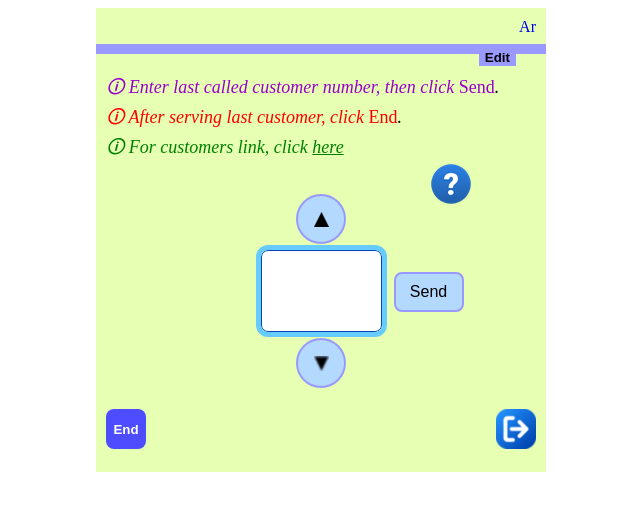
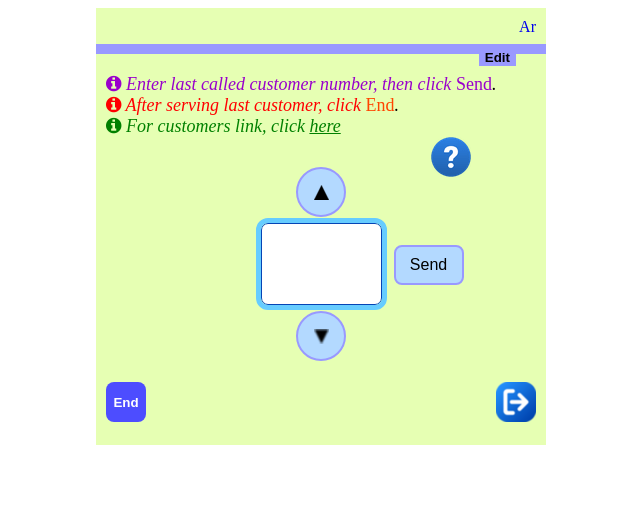
Before and after one commit to abdelaal1/fq_project, a Node server app: page /admin_dashboard.html in a window 1280 px wide. Shown: the top 511 px of the page, without its empty margins (319-959 px from the left). Run offline with Node 20, Linux system fonts and the light colour scheme; the visitor is signed in with stand-in values (Sample User, id 1); some libraries are stand-ins or nearby versions.

Commit message:
commit90

```diff
--- a/views/admin_dashboard.hbs
+++ b/views/admin_dashboard.hbs
@@ -378,7 +378,7 @@
 <body>
 	<div id="outer">
 		<p id="name" style="text-align: center;"><span id="service_provider">{{service_provider}}</span><button id="edit">Edit</button></p>
-		<p id="hint"><span style="color: #9900cc;">&#x1F6C8; Enter last called customer number, then click </span><span style="font-style: normal; color: #9900cc;">Send</span>.<br><span style="color: red">&#128712; After serving last customer, click </span><span style="font-style: normal; color: red;">End</span>.<br><span style="color: green">&#128712; For customers link, click </span><a href="link-qr.html" style="color:green;">here</a></p>
+		<p id="hint"><span style="color: #9900cc;"><i class="fa fa-info-circle"></i> Enter last called customer number, then click </span><span style="font-style: normal; color: #9900cc;">Send</span>.<br><span style="color: red"><i class="fa fa-info-circle"></i> After serving last customer, click </span><span style="font-style: normal; color: orangered;">End</span>.<br><span style="color: green"><i class="fa fa-info-circle"></i> For customers link, click </span><a href="link-qr.html" style="color:green;">here</a></p>
 		<div style="height: 30px; anchor-name: --for_help">
 			<p class="updating" id="updating">Sending<span>.</span><span>.</span><span>.</span></p>
 			<div id="check_mark" class="container">
```
